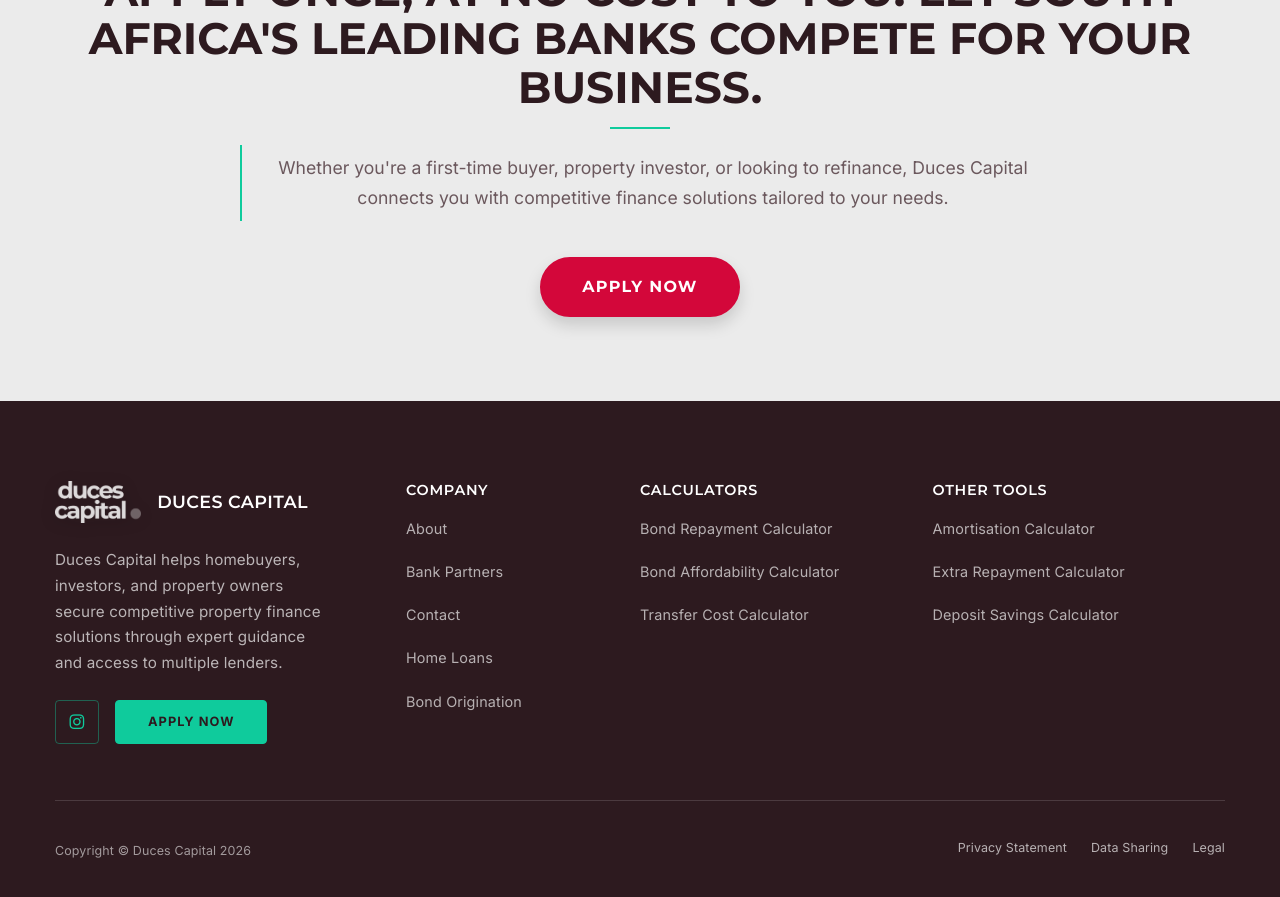
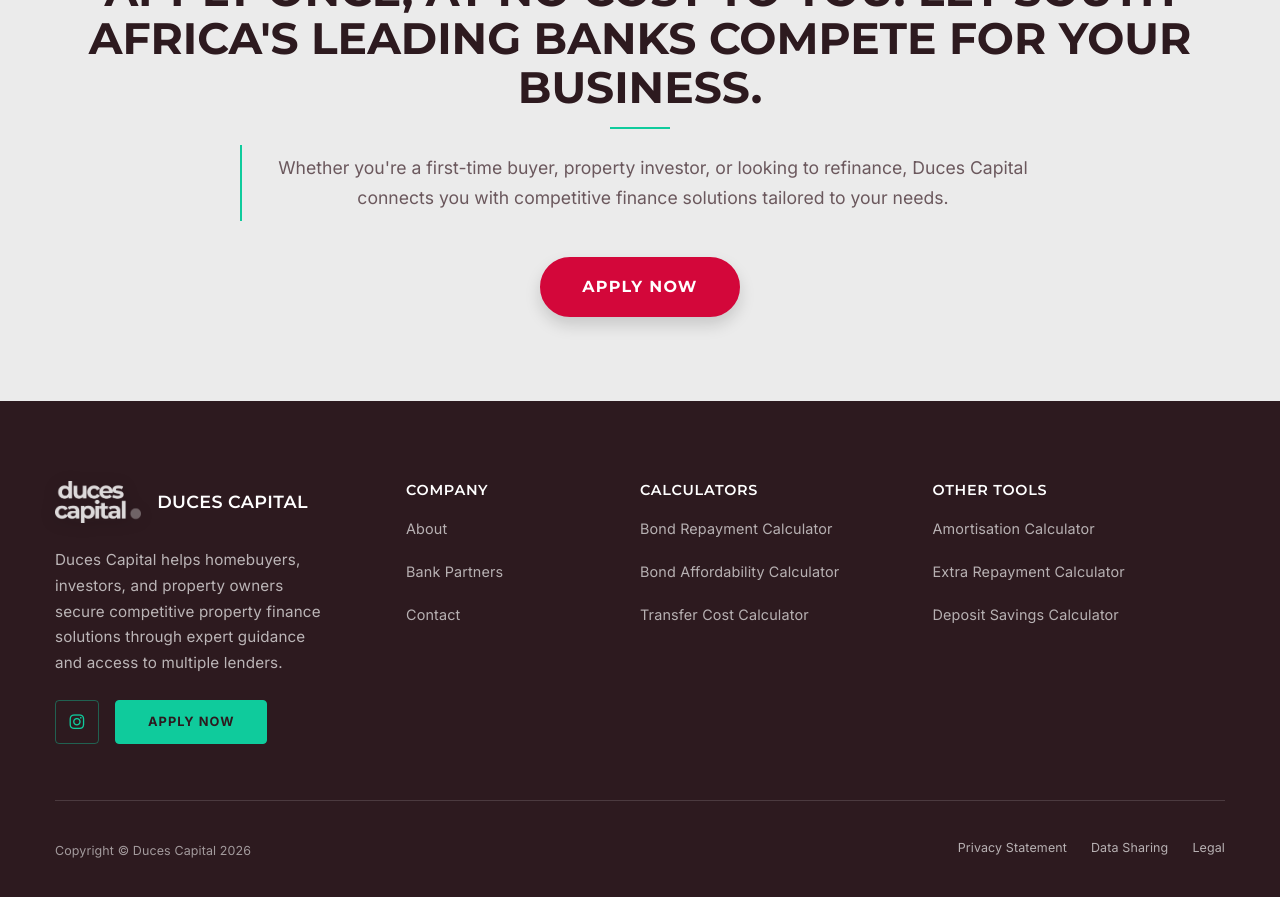
Before and after one commit to Intellify-Cloud/ev-ducscap_v2, a Jekyll site: the page built from index.md, in a window 1280 px wide and 900 px high, scrolled down 5643 px. Shown: the top 897 px of the window. Built offline with Jekyll 4.4.1, drawn with Linux system fonts in a browser that asks for light colours.

Commit message:
refactor: Remove outdated links from footer section

```diff
--- a/_data/sitetext.yml
+++ b/_data/sitetext.yml
@@ -331,10 +331,6 @@ footer:
           url: "#bank-partners"
         - title: "Contact"
           url: "/contact/"
-        - title: "Home Loans"
-          url: "#services"
-        - title: "Bond Origination"
-          url: "#services"
     - title: "Calculators"
       links:
         - title: "Bond Repayment Calculator"
```
